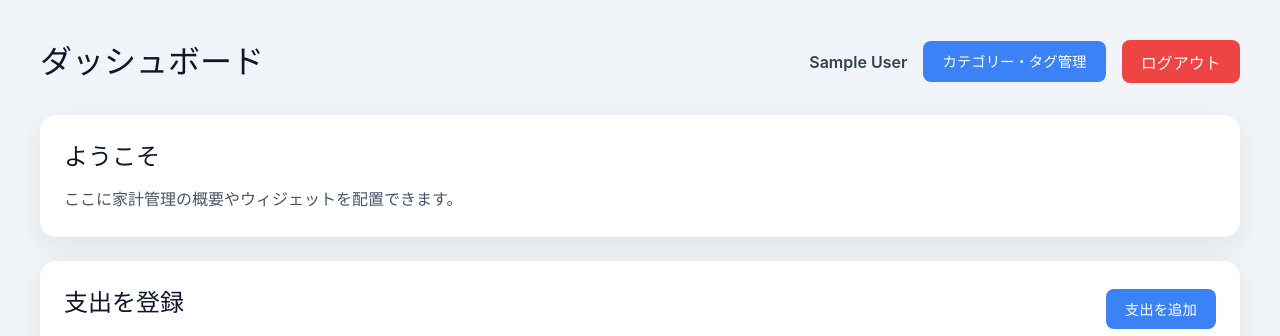
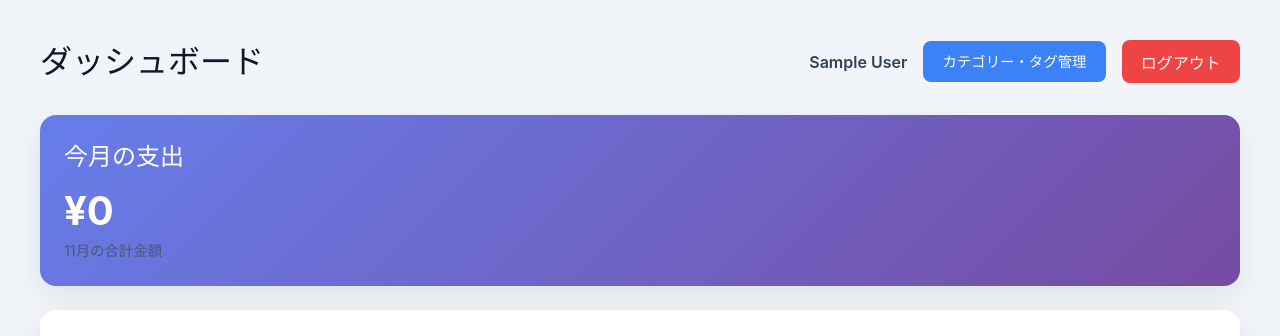
Before and after one commit to RyotaNakahara/expense-tracker-app, a React (Vite) app: page /dashboard in a window 1280 px wide. Shown: the top 336 px of the page. Built offline with nearby package versions, Linux system fonts and the light colour scheme; no server answers; the database is empty; sample sign-in values are in the browser's storage.

Commit message:
feat: ダッシュボードに今月使用した合計金額を表示

```diff
--- a/src/pages/Dashboard/Dashboard.css
+++ b/src/pages/Dashboard/Dashboard.css
@@ -88,8 +88,43 @@
 .welcome-section,
 .category-tag-section,
 .expense-form-section,
-.expenses-section {
+.expenses-section,
+.monthly-summary-section {
   grid-column: 1 / -1;
+}
+
+.monthly-summary-section {
+  background: linear-gradient(135deg, #667eea 0%, #764ba2 100%);
+  color: #fff;
+}
+
+.monthly-summary-section h2 {
+  color: #fff;
+  margin-bottom: 1rem;
+}
+
+.monthly-total {
+  display: flex;
+  flex-direction: column;
+  align-items: flex-start;
+  gap: 0.5rem;
+}
+
+.monthly-total-amount {
+  font-size: 2.5rem;
+  font-weight: 700;
+  line-height: 1;
+}
+
+.monthly-total-label {
+  font-size: 0.9rem;
+  opacity: 0.9;
+  margin: 0;
+}
+
+.loading-text {
+  color: #fff;
+  opacity: 0.9;
 }
 
 .expenses-table-container {
--- a/src/pages/Dashboard/Dashboard.tsx
+++ b/src/pages/Dashboard/Dashboard.tsx
@@ -1,4 +1,4 @@
-import { useState } from 'react'
+import { useState, useMemo } from 'react'
 import { useNavigate, Link } from 'react-router-dom'
 import { useAuth } from '../../context/AuthContext'
 import { useExpenses } from '../../hooks/useExpenses'
@@ -17,6 +17,24 @@ const Dashboard = () => {
 
   // フォームの表示状態
   const [showForm, setShowForm] = useState<boolean>(false)
+
+  // 今月の合計金額を計算
+  const monthlyTotal = useMemo(() => {
+    const now = new Date()
+    const currentYear = now.getFullYear()
+    const currentMonth = now.getMonth()
+
+    return expenses
+      .filter((expense) => {
+        if (!expense.date) return false
+        const expenseDate = expense.date.toDate()
+        return (
+          expenseDate.getFullYear() === currentYear &&
+          expenseDate.getMonth() === currentMonth
+        )
+      })
+      .reduce((sum, expense) => sum + (expense.amount || 0), 0)
+  }, [expenses])
 
   const handleSignOut = async () => {
     try {
@@ -51,9 +69,22 @@ const Dashboard = () => {
       </header>
 
       <main className="dashboard-content">
-        <section className="dashboard-card welcome-section">
-          <h2>ようこそ</h2>
-          <p>ここに家計管理の概要やウィジェットを配置できます。</p>
+        <section className="dashboard-card monthly-summary-section">
+          <h2>今月の支出</h2>
+          <div className="monthly-total">
+            {loadingExpenses ? (
+              <p className="loading-text">読み込み中...</p>
+            ) : (
+              <>
+                <span className="monthly-total-amount">
+                  ¥{monthlyTotal.toLocaleString()}
+                </span>
+                <p className="monthly-total-label">
+                  {new Date().getMonth() + 1}月の合計金額
+                </p>
+              </>
+            )}
+          </div>
         </section>
 
         <section className="dashboard-card expense-form-section">
```
